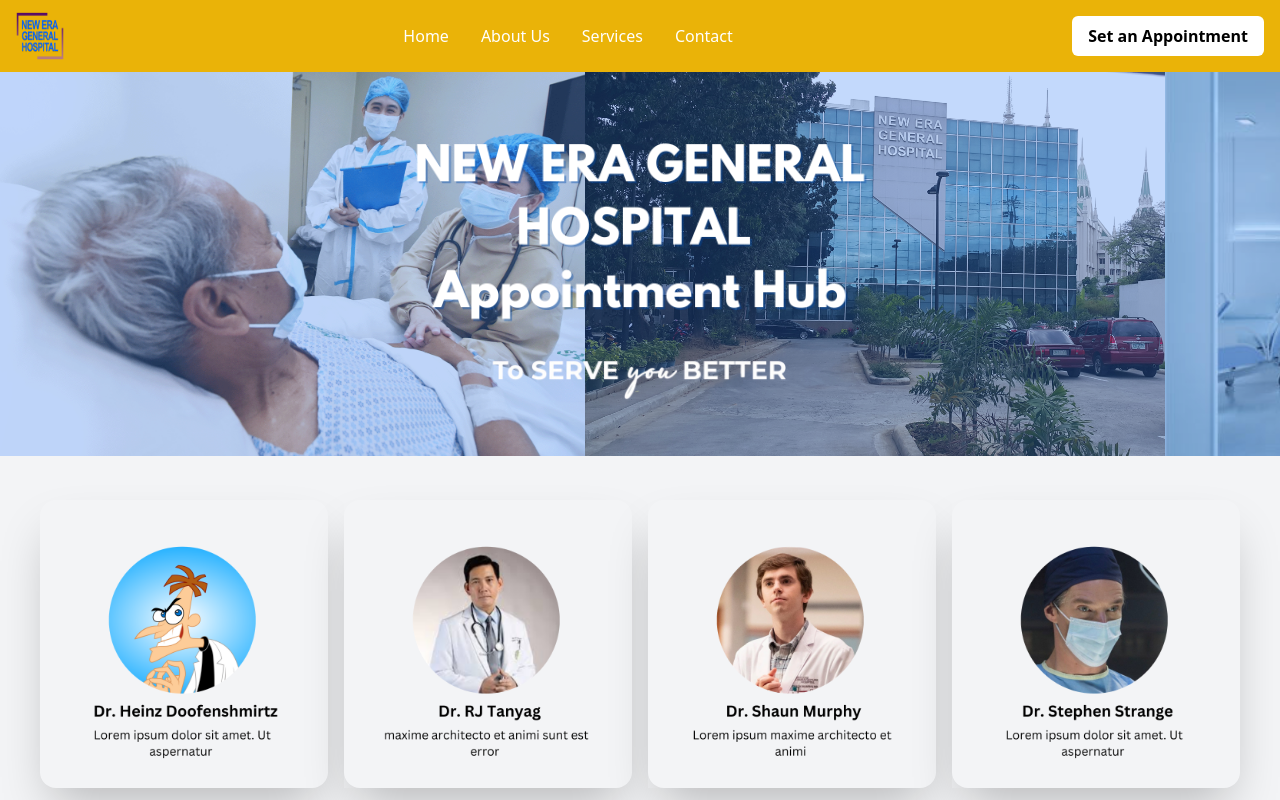
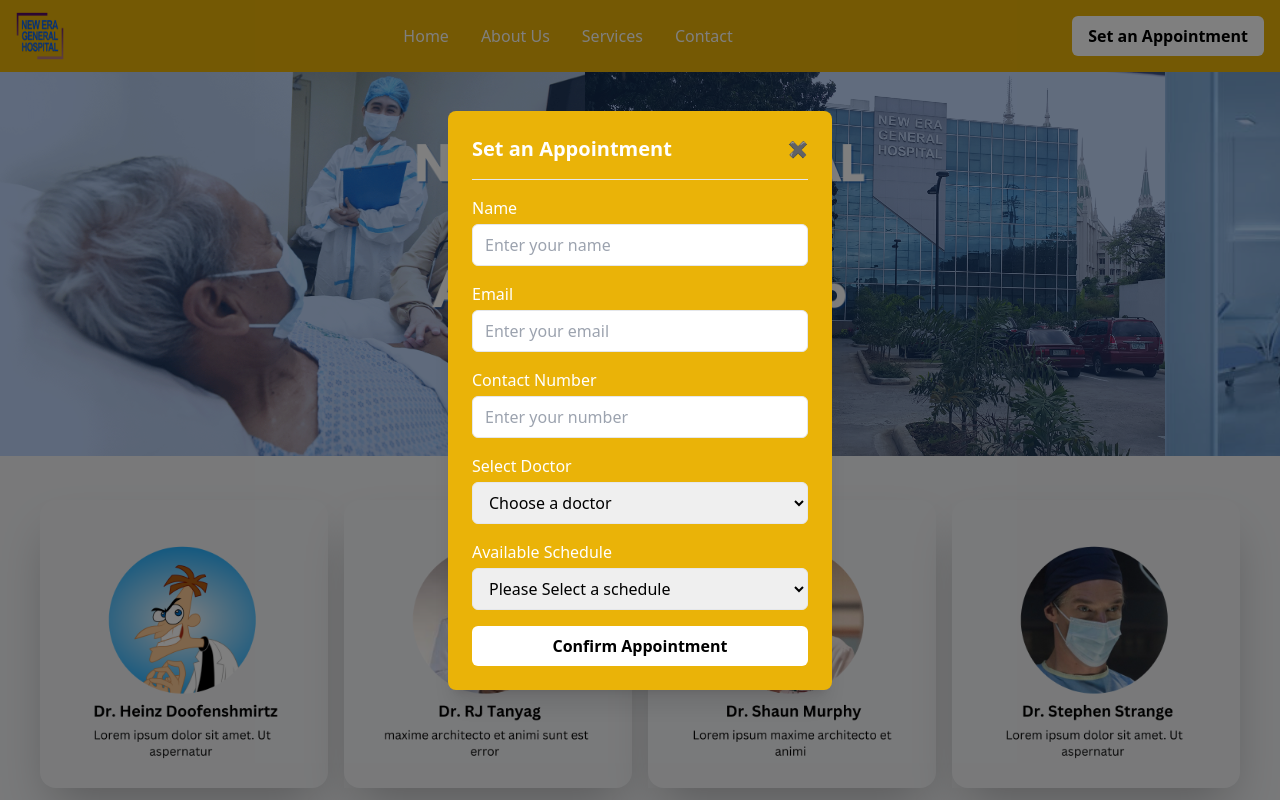
Before and after one commit to LaylJan/ApptApp, a Vue app: page / in a window 1280 px wide. Both pictures are taken after a click on the button "Set an Appointment". Shown: the top 800 px of the page. Built offline with nearby package versions, Linux system fonts and the light colour scheme.

Commit message:
Feat: Added modal design

```diff
--- a/src/components/Navbar.vue
+++ b/src/components/Navbar.vue
@@ -4,7 +4,6 @@
       <!-- Logo -->
       <div class="flex items-center space-x-3">
         <img src="../assets/logo.png" alt="Logo" class="w-12 h-12" />
-
       </div>
 
       <!-- Navigation Links -->
@@ -17,16 +16,38 @@
 
       <!-- Schedule Appointment Button -->
       <div>
-          <button class="bg-white text-black px-4 py-2 rounded-md font-semibold hover:bg-blue-600 hover:bg-opacity-90 hover:text-white transition">
+        <button
+          @click="showScheduleModal = true"
+          class="bg-white text-black px-4 py-2 rounded-md font-semibold hover:bg-blue-600 hover:bg-opacity-90 hover:text-white transition"
+        >
           Set an Appointment
         </button>
+        <schedule-modal
+          v-if="showScheduleModal"
+          @close="showScheduleModal = false"
+        />
       </div>
     </div>
   </div>
 </template>
 
 <script>
+import ScheduleModal from "./scheduleModal.vue";
+
 export default {
-    name: 'NavbarComponent'
-  }
+  name: "NavbarComponent",
+  components: {
+    ScheduleModal,
+  },
+  data() {
+    return {
+      showScheduleModal: false,
+      doctors: [
+        { id: 1, name: "Dr. John Doe" },
+        { id: 2, name: "Dr. Jane Smith" },
+        { id: 3, name: "Dr. Alice Brown" },
+      ],
+    };
+  },
+};
 </script>
--- /dev/null
+++ b/src/components/scheduleModal.vue
@@ -0,0 +1,136 @@
+<template>
+  <div
+    class="fixed inset-0 bg-black bg-opacity-50 flex justify-center items-center z-50"
+  >
+    <div class="bg-yellow-500 bg-opacity-100 rounded-lg shadow-xl w-96 p-6">
+      <div class="flex justify-between items-center border-b pb-4 mb-4">
+        <h2 class="text-xl font-semibold">Set an Appointment</h2>
+        <button
+          @click="$emit('close')"
+          class="text-red-500 hover:text-red-700 transition"
+        >
+          ✖
+        </button>
+      </div>
+
+      <!-- Form -->
+      <form @submit.prevent="handleSubmit">
+        <div class="mb-4">
+          <label for="name" class="block text-s font-medium">Name</label>
+          <input
+            id="name"
+            v-model="form.name"
+            type="text"
+            placeholder="Enter your name"
+            class="w-full border text-black rounded-md px-3 py-2 mt-1 focus:ring focus:ring-blue-300"
+          />
+        </div>
+
+        <div class="mb-4">
+          <label for="email" class="block text-s font-medium">Email</label>
+          <input
+            id="email"
+            v-model="form.email"
+            type="email"
+            placeholder="Enter your email"
+            class="w-full border text-black rounded-md px-3 py-2 mt-1 focus:ring focus:ring-blue-300"
+          />
+        </div>
+
+        <div class="mb-4">
+          <label for="number" class="block text-s font-medium"
+            >Contact Number</label
+          >
+          <input
+            id="number"
+            v-model="form.number"
+            type="tel"
+            placeholder="Enter your number"
+            class="w-full border text-black rounded-md px-3 py-2 mt-1 focus:ring focus:ring-blue-300"
+          />
+        </div>
+
+        <div class="mb-4">
+          <label for="doctor" class="block text-s font-medium"
+            >Select Doctor</label
+          >
+          <select
+            id="doctor"
+            v-model="form.doctor"
+            class="w-full border text-black rounded-md px-3 py-2 mt-1 focus:ring focus:ring-blue-300"
+          >
+            <option disabled value="">Choose a doctor</option>
+            <option
+              v-for="doctor in doctors"
+              :key="doctor.id"
+              :value="doctor.name"
+            >
+              {{ doctor.name }}
+            </option>
+          </select>
+        </div>
+
+        <div class="mb-4">
+          <label for="schedule" class="block text-s font-medium"
+            >Available Schedule</label
+          >
+          <select
+            id="schedule"
+            v-model="form.schedule"
+            class="w-full border text-black rounded-md px-3 py-2 mt-1 focus:ring focus:ring-blue-300"
+          >
+            <option disabled value="">Please Select a schedule</option>
+          </select>
+        </div>
+
+        <button
+          type="submit"
+          class="w-full bg-white text-black px-4 py-2 rounded-md font-semibold hover:bg-blue-600 hover:bg-opacity-90 hover:text-white transition"
+        >
+          Confirm Appointment
+        </button>
+      </form>
+    </div>
+  </div>
+</template>
+
+<script>
+export default {
+  name: "ScheduleModal",
+  props: {
+    doctors: {
+      type: Array,
+      required: true,
+    },
+  },
+  data() {
+    return {
+      form: {
+        name: "",
+        email: "",
+        number: "",
+        doctor: "",
+        schedule: "",
+      },
+    };
+  },
+  methods: {
+    handleSubmit() {
+      console.log("Form Submitted:", this.form);
+      this.$emit("close");
+    },
+  },
+};
+</script>
+
+<style scoped>
+/* Modal Animations */
+.fade-enter-active,
+.fade-leave-active {
+  transition: opacity 0.3s ease;
+}
+.fade-enter-from,
+.fade-leave-to {
+  opacity: 0;
+}
+</style>
```
Lines whose indentation alone changed are shown as unchanged.
